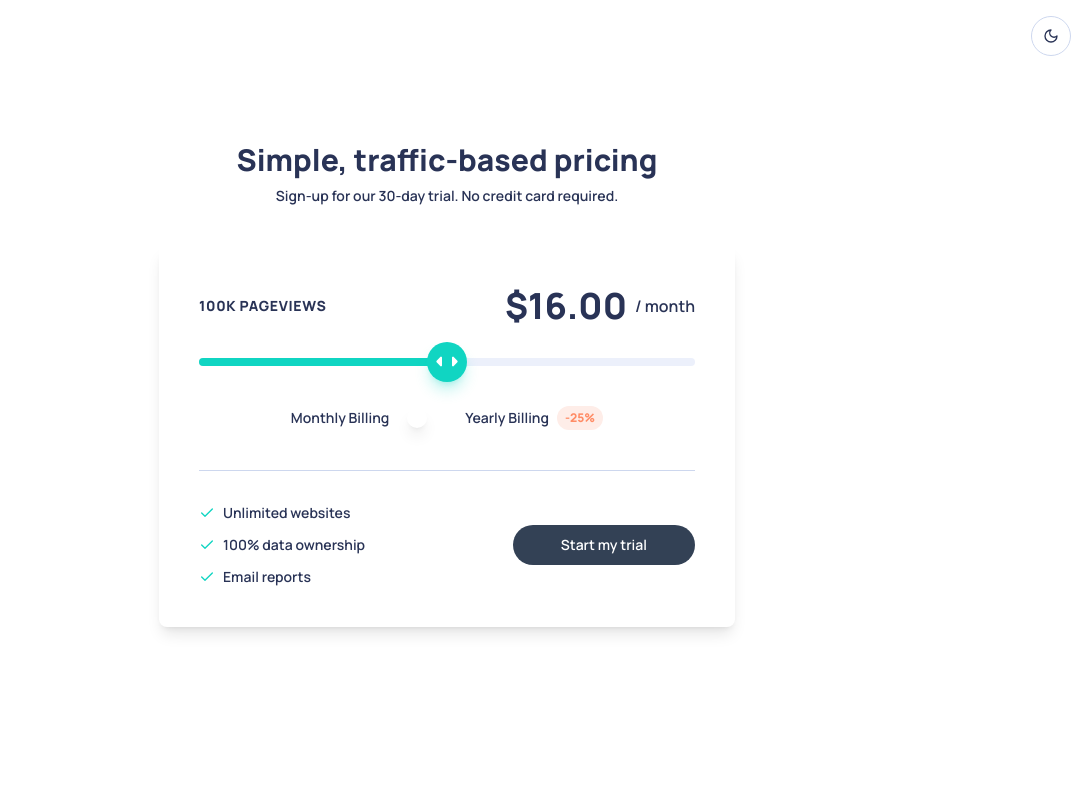
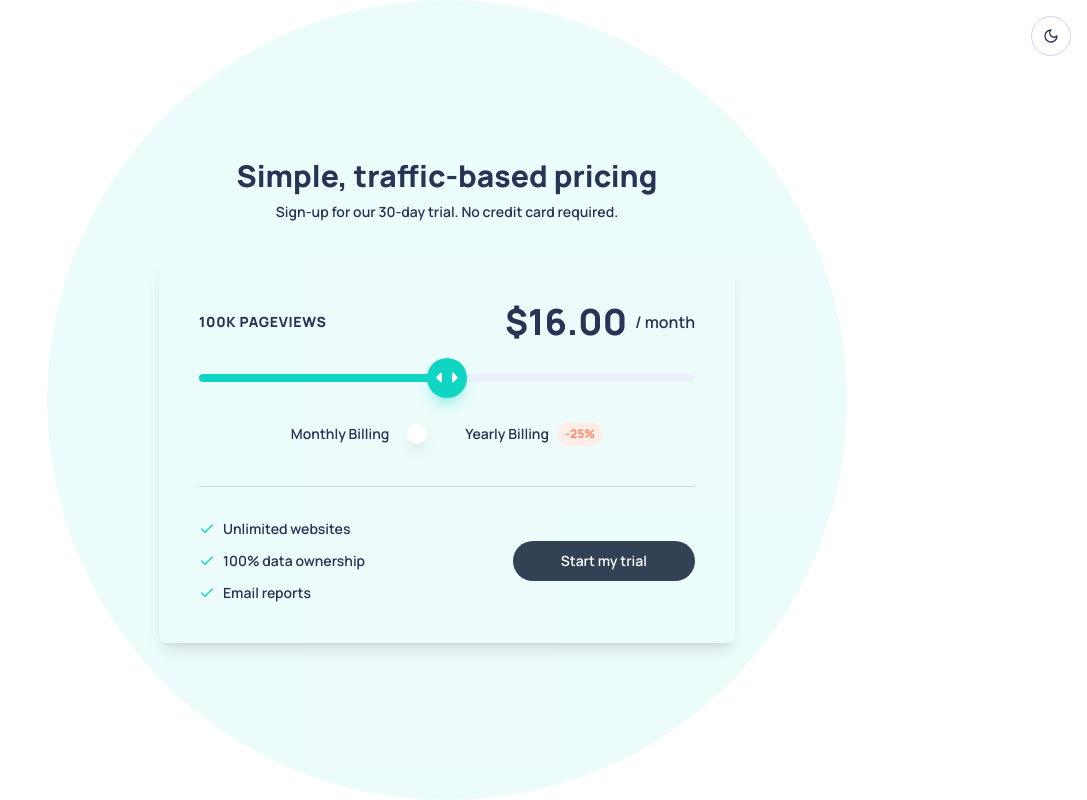
Before and after one commit to ShivamGajjar-9/Interactive_Pricing_Component, a Next.js app: page / in a window 1280 px wide. Shown: the whole page, without its empty margins (193-1280 px from the left). Built offline with nearby package versions, Linux system fonts and the light colour scheme.

Commit message:
added gradient background

```diff
--- a/src/components/PricingComponent.tsx
+++ b/src/components/PricingComponent.tsx
@@ -23,12 +23,14 @@ const PRICING_TIERS: PricingTier[] = [
 const SliderThumb = ({ isDragging }: { isDragging: boolean }) => (
   <div
     className={`flex items-center justify-center w-10 h-10 rounded-full bg-primary hover:bg-accent transition-all duration-300 ${
-      isDragging ? 'shadow-[0_0_20px_rgba(16,213,194,0.6)]' : 'shadow-lg shadow-primary/30'
+      isDragging
+        ? "shadow-[0_0_20px_rgba(16,213,194,0.6)]"
+        : "shadow-lg shadow-primary/30"
     }`}
   >
     <svg width="22" height="13" xmlns="http://www.w3.org/2000/svg">
       <g fill="#FFF" fillRule="evenodd">
-        <path d="M16 2.558v7.884a1 1 0 001.735.679l3.639-3.943a1 1 0 000-1.356l-3.64-3.943A1 1 0 0016 2.558zM6 2.558v7.884a1 1 0 01-1.735.679L.626 7.178a1 1 0 010-1.356l3.64-3.943A1 1 0 016 2.558z"/>
+        <path d="M16 2.558v7.884a1 1 0 001.735.679l3.639-3.943a1 1 0 000-1.356l-3.64-3.943A1 1 0 0016 2.558zM6 2.558v7.884a1 1 0 01-1.735.679L.626 7.178a1 1 0 010-1.356l3.64-3.943A1 1 0 016 2.558z" />
       </g>
     </svg>
   </div>
@@ -76,6 +78,16 @@ const ThemeToggle = () => {
   );
 };
 
+const SimpleAnimatedBackground = () => (
+  <div className="fixed inset-0 z-0 overflow-hidden pointer-events-none">
+    <div className="absolute inset-0 opacity-50">
+      <div className="absolute inset-0 bg-grid-primary/[0.05] bg-[size:20px_20px] [mask-image:radial-gradient(ellipse_50%_50%_at_50%_50%,#000_70%,transparent_100%)]"></div>
+    </div>
+    <div className="absolute inset-0 flex items-center justify-center">
+      <div className="h-[800px] w-[800px] rounded-full bg-primary/10 animate-pulse"></div>
+    </div>
+  </div>
+);
 
 export default function PricingComponent() {
   const [currentTierIndex, setCurrentTierIndex] = useState<number>(2);
@@ -93,15 +105,13 @@ export default function PricingComponent() {
   if (!mounted) return null;
 
   const toggleTheme = () => {
-    setTheme(theme === 'dark' ? 'light' : 'dark');
+    setTheme(theme === "dark" ? "light" : "dark");
   };
 
   return (
     <div className="min-h-screen flex flex-col relative transition-colors duration-300">
-      <div className="absolute top-0 left-0 right-0 h-1/2 bg-muted z-0"></div>
-
-      <div className="absolute top-0 left-1/2 -translate-x-1/2 w-[600px] h-[600px] bg-secondary rounded-full opacity-50 blur-3xl z-0"></div>
-      <div className="absolute top-20 right-1/4 w-[400px] h-[400px] bg-secondary rounded-full opacity-50 blur-3xl z-0"></div>
+      <SimpleAnimatedBackground />
+      <ThemeToggle />
 
       <div className="flex-grow flex items-center justify-center p-4 relative z-10">
         <div className="w-full max-w-xl">
@@ -138,14 +148,18 @@ export default function PricingComponent() {
             </div>
 
             <div className="flex items-center justify-center gap-4 mb-10">
-              <span className="text-muted-foreground text-sm">Monthly Billing</span>
+              <span className="text-muted-foreground text-sm">
+                Monthly Billing
+              </span>
               <Switch
                 checked={isYearly}
                 onCheckedChange={setIsYearly}
                 className="bg-secondary data-[state=checked]:bg-primary"
               />
               <div className="flex items-center">
-                <span className="text-muted-foreground text-sm">Yearly Billing</span>
+                <span className="text-muted-foreground text-sm">
+                  Yearly Billing
+                </span>
                 <span className="ml-2 text-[#FF8C66] bg-[#FEEDE8] text-xs font-bold px-2 py-1 rounded-full">
                   -25%
                 </span>
@@ -175,10 +189,6 @@ export default function PricingComponent() {
               </Button>
             </div>
           </div>
-
-          <div className="mt-8 text-center">
-            <ThemeToggle />
-          </div>
         </div>
       </div>
     </div>
```
